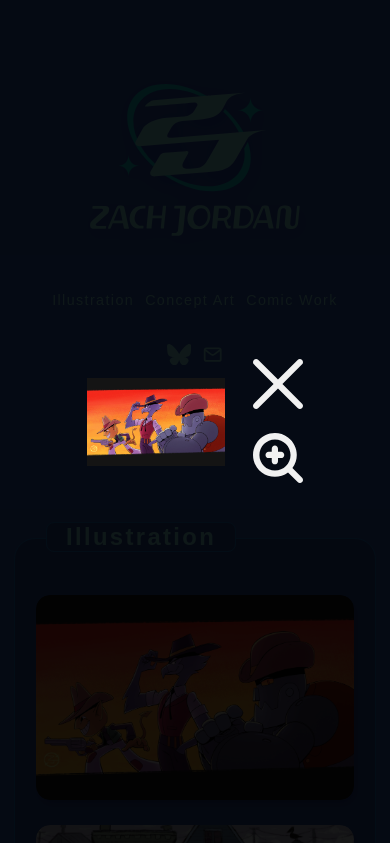
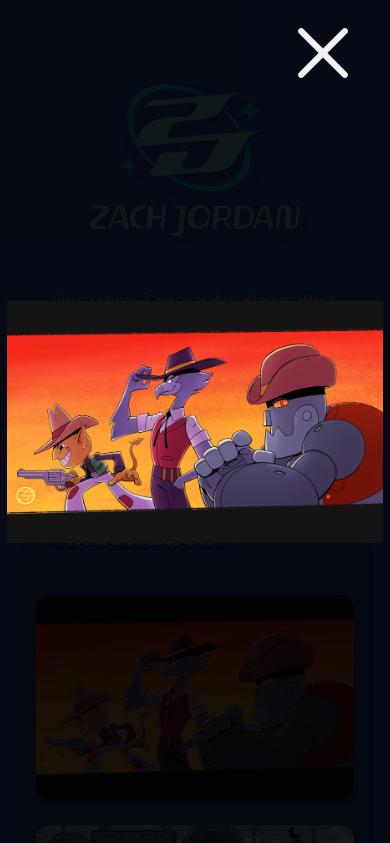
Before and after one commit to TheCongressman/TheCongressman.github.io, a plain HTML site: page index.html in a window 390 px wide. Both pictures are taken after a click on the picture 195 px from the left and 697 px from the top of the page. Shown: the top 843 px of the page. Drawn offline with Linux system fonts and the light colour scheme; a web font is replaced by a local one.

Commit message:
modal mobile rework

```diff
--- a/css/style.css
+++ b/css/style.css
@@ -547,8 +547,31 @@ body {
 }
 
 @media only screen and (max-width: 700px) {
-  .modalImage {
+  .modal {
+    padding: 0.5em;
+  }
+  .modal .modal-nav {
+    margin: 0;
+    position: absolute;
+    top: 2em;
+    right: 3em;
+    display: flex;
+    flex-direction: column;
+    gap: 1.5rem;
+  }
+  .modal .modal-nav .ui-zoom {
+    display: none;
+  }
+  .modal .modal-item-wrapper {
+    display: flex;
+    justify-content: center;
+    align-items: center;
+    flex-direction: row-reverse;
+  }
+  .modal .modal-item-wrapper .modalImage, .modal .modal-item-wrapper .modalImage.img-full {
     width: 100%;
+    max-height: 100%;
+    max-width: 100%;
   }
 }
 
```
Also changed, not shown: 1 other file.
